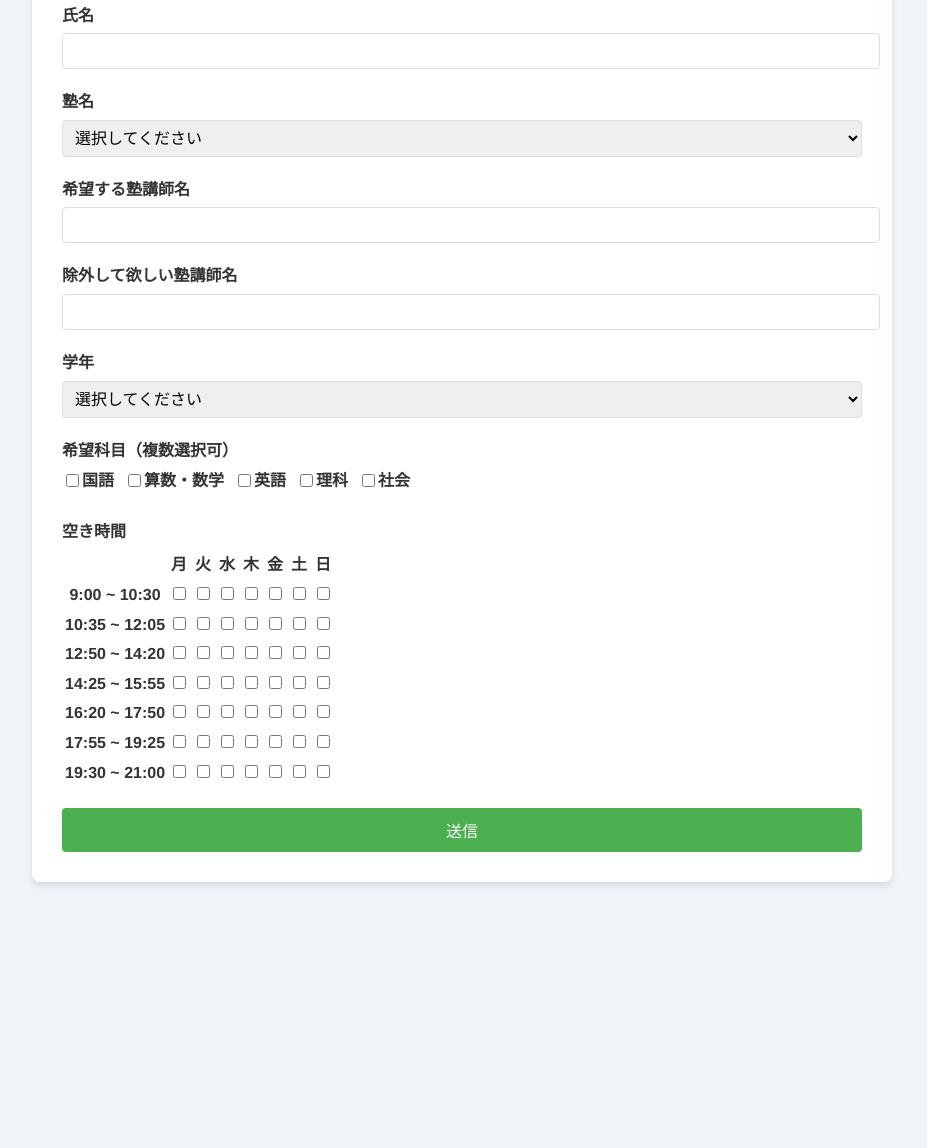
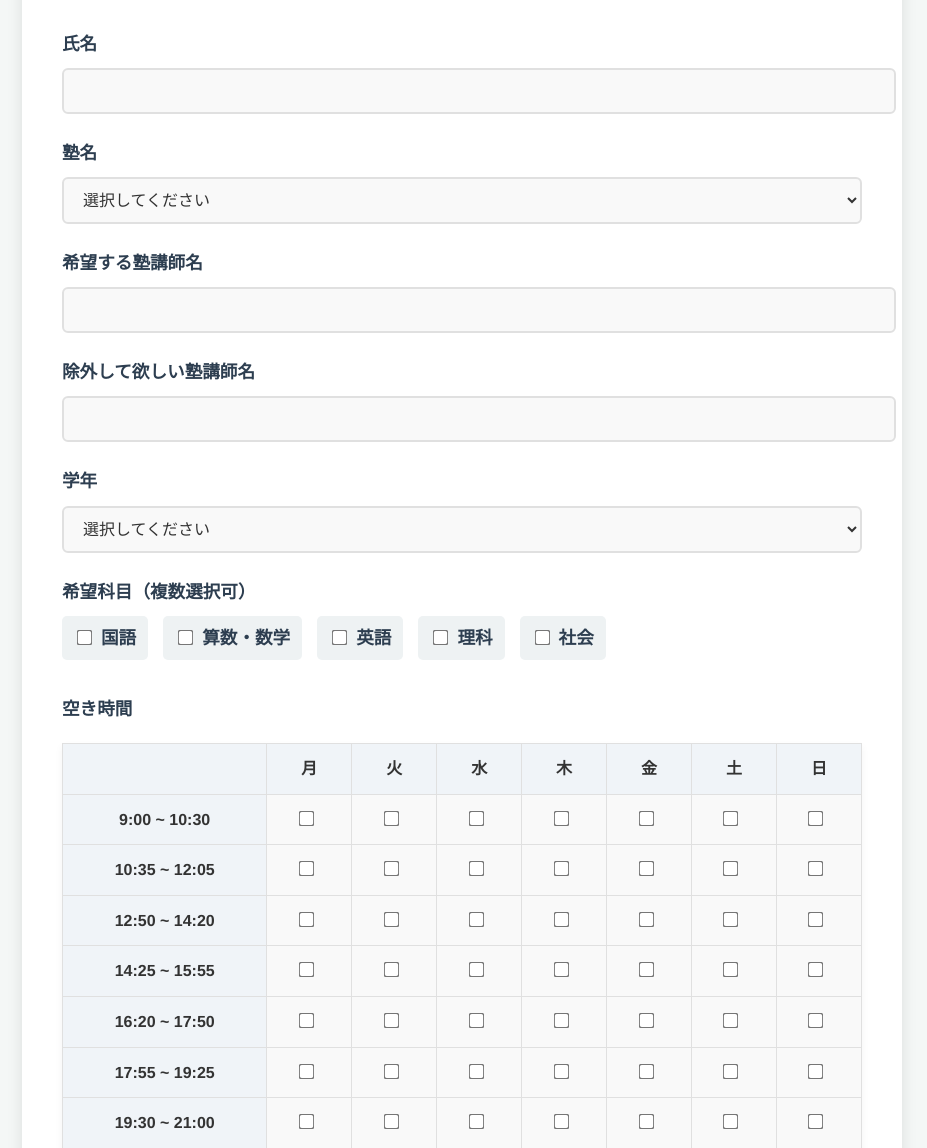
Before and after one commit to kuroneko-coder/schedule-form, a plain HTML site: page index.html in a window 1280 px wide. Shown: the part 150-1298 px from the top of the page, without its empty margins (178-1105 px from the left). Before the commit the page ends 1052 px from the top, so only its background shows below. Drawn offline with Linux system fonts and the light colour scheme.

Commit message:
index.html

```diff
--- a/index.html
+++ b/index.html
@@ -9,62 +9,134 @@
     font-family: 'Helvetica Neue', Arial, sans-serif;
     line-height: 1.6;
     color: #333;
-            background-color: #f0f4f8;
+    background-color: #f4f7f6;
     margin: 0;
     padding: 20px;
 }
+
 .container {
     max-width: 800px;
     margin: 0 auto;
-            background-color: #ffffff;
-            border-radius: 8px;
-            box-shadow: 0 4px 6px rgba(0, 0, 0, 0.1);
-            padding: 30px;
+    background-color: #fff;
+    border-radius: 10px;
+    box-shadow: 0 8px 16px rgba(0, 0, 0, 0.1);
+    padding: 40px;
+    transition: box-shadow 0.3s ease-in-out;
 }
+
+.container:hover {
+    box-shadow: 0 12px 24px rgba(0, 0, 0, 0.15);
+}
+
 h1 {
-            color: #2c5282;
+    color: #2d3e50;
     text-align: center;
-            margin-bottom: 30px;
+    font-size: 2.2em;
+    margin-bottom: 40px;
+    font-weight: 600;
 }
+
 .form-group {
-            margin-bottom: 20px;
+    margin-bottom: 25px;
 }
+
 label {
     display: block;
-            margin-bottom: 5px;
+    margin-bottom: 10px;
     font-weight: bold;
+    font-size: 1.1em;
+    color: #2d3e50;
 }
+
 input[type="text"], select {
     width: 100%;
-            padding: 8px;
-            border: 1px solid #ddd;
-            border-radius: 4px;
-            font-size: 16px;
+    padding: 12px 15px;
+    border: 2px solid #e0e0e0;
+    border-radius: 6px;
+    font-size: 1em;
+    background-color: #f9f9f9;
+    color: #333;
+    transition: border-color 0.3s ease;
+    outline: none;
 }
+
+input[type="text"]:focus, select:focus {
+    border-color: #7b9acc;
+    background-color: #fff;
+}
+
 .checkbox-group {
     display: flex;
     flex-wrap: wrap;
-            gap: 10px;
+    gap: 15px;
 }
+
 .checkbox-label {
     display: flex;
     align-items: center;
+    background-color: #eef2f3;
+    padding: 8px 12px;
+    border-radius: 5px;
+    cursor: pointer;
+    transition: background-color 0.3s ease;
 }
+
+.checkbox-label:hover {
+    background-color: #dfe6e9;
+}
+
+input[type="checkbox"] {
+    margin-right: 10px;
+    transform: scale(1.2);
+}
+
 .submit-button {
-            background-color: #4CAF50;
+    background-color: #3498db;
     color: white;
-            padding: 10px 20px;
+    padding: 15px 20px;
     border: none;
-            border-radius: 4px;
+    border-radius: 6px;
     cursor: pointer;
-            font-size: 16px;
-            display: block;
+    font-size: 1.1em;
+    font-weight: bold;
     width: 100%;
+    text-align: center;
+    transition: background-color 0.3s ease;
+    box-shadow: 0 4px 10px rgba(0, 0, 0, 0.1);
+}
+
+.submit-button:hover {
+    background-color: #2980b9;
+}
+
+table.schedule-table {
+    width: 100%;
+    border-collapse: collapse;
     margin-top: 20px;
+    font-size: 1em;
+    box-shadow: 0 4px 8px rgba(0, 0, 0, 0.05);
 }
-        .submit-button:hover {
-            background-color: #45a049;
+
+.schedule-table th, .schedule-table td {
+    border: 1px solid #e0e0e0;
+    padding: 12px;
+    text-align: center;
+    background-color: #f9f9f9;
 }
+
+.schedule-table th {
+    background-color: #f0f4f8;
+    font-weight: 600;
+}
+
+.schedule-table td input[type="checkbox"] {
+    transform: scale(1.2);
+}
+
+.schedule-table tr:hover {
+    background-color: #f1f7fc;
+}
+
     </style>
 </head>
 <body>
```
Lines whose indentation alone changed are shown as unchanged.
